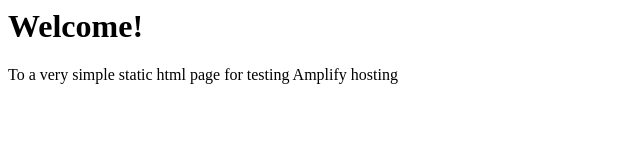
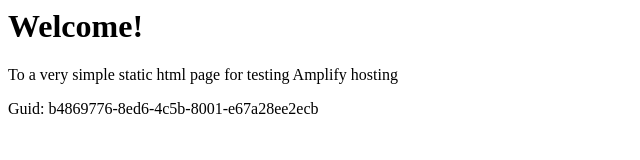
Before and after one commit to aws-aemilia-sfo/Github-PR-Commit-Integration-Test-DoNotTouch-Gith-P5X5MO5I-v1-prod-us-west-1, a website: page src/index.html in a window 1280 px wide. Shown: the whole page, without its empty margins (0-640 px from the left). Drawn offline with Linux system fonts and the light colour scheme.

Commit message:
commit from integ tests

```diff
--- a/src/index.html
+++ b/src/index.html
@@ -1,3 +1,5 @@
+
+
 <html lang="en">
 
 <head>
@@ -10,6 +12,6 @@
 <body>
     <h1>Welcome!</h1>
     <p>To a very simple static html page for testing Amplify hosting</p>
-</body>
+    <p>Guid: b4869776-8ed6-4c5b-8001-e67a28ee2ecb</p></body>
 
 </html>
```
